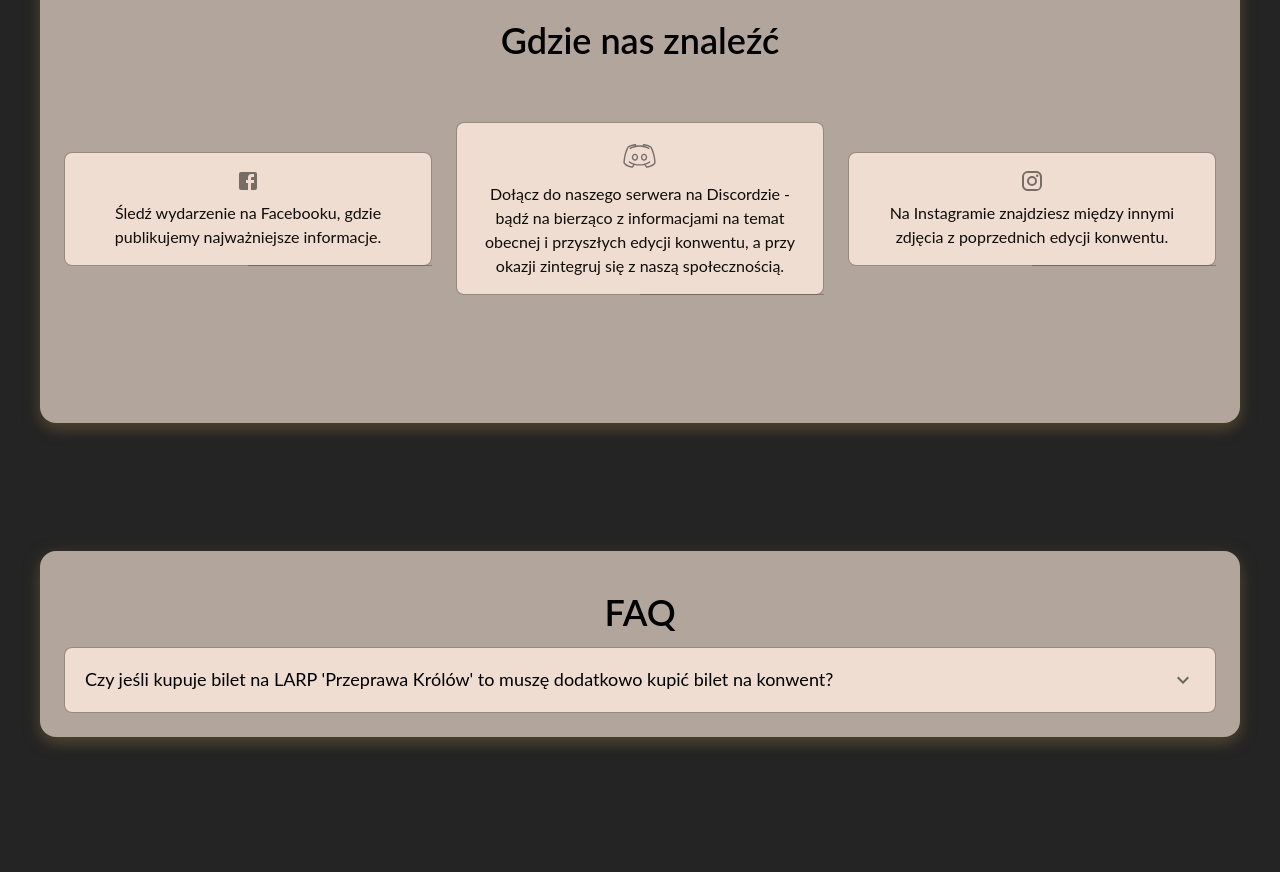
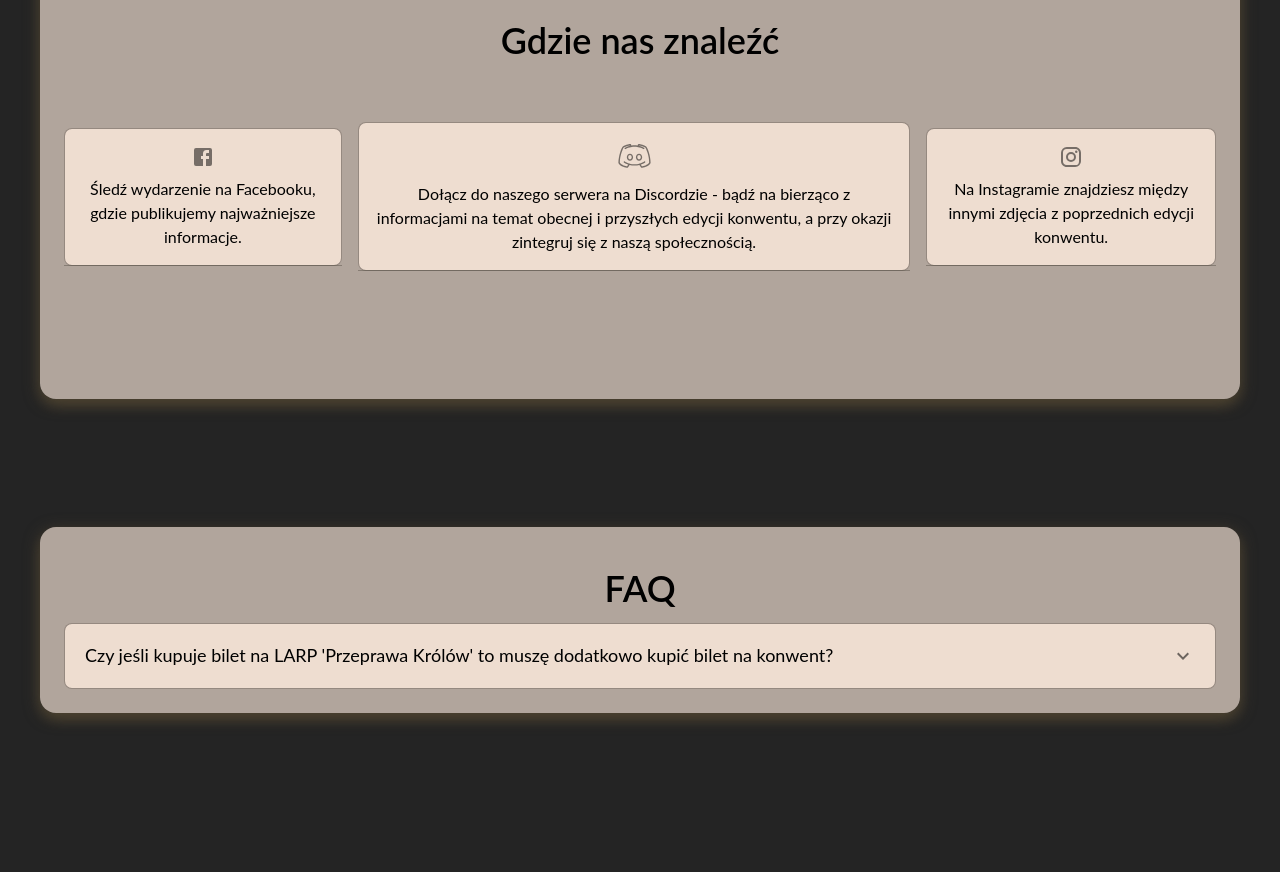
Before and after one commit to Veroshe/fornost-web, a React (Vite) app: page / in a window 1280 px wide. Shown: the part 2560-3432 px from the top of the page. Built offline with nearby package versions, Linux system fonts and the light colour scheme.

Commit message:
fix socials a bit

```diff
--- a/src/marketing-page/components/Pricing.tsx
+++ b/src/marketing-page/components/Pricing.tsx
@@ -9,6 +9,7 @@ import Container from "@mui/material/Container";
 import Divider from "@mui/material/Divider";
 import Grid from "@mui/material/Grid2";
 import Typography from "@mui/material/Typography";
+import Stack from "@mui/material/Stack";
 import { Link } from "@mui/material";
 import FacebookIcon from "@mui/icons-material/Facebook";
 import InstagramIcon from "@mui/icons-material/Instagram";
@@ -74,13 +75,14 @@ export default function Pricing() {
           Gdzie nas znaleźć
         </Typography>
       </Box>
-      <Grid
-        container
-        spacing={3}
-        sx={{ alignItems: "center", justifyContent: "center", width: "100%" }}
+
+      <Stack
+        direction="row"
+        spacing={2}
+        justifyContent={"center"}
+        alignItems={"center"}
       >
         {tiers.map(tier => (
-          <Grid size={{ xs: 12, sm: 6, md: 4 }} key={tier.title}>
           <Link
             href={tier.link}
             target="_blank"
@@ -93,12 +95,12 @@ export default function Pricing() {
                   p: 2,
                   display: "flex",
                   flexDirection: "column",
-                    gap: 4,
+                  flex: 1,
                   backgroundColor: "background.default",
                   boxShadow: "baseShadow",
                   "&:hover": {
-                      backgroundColor: (theme.vars || theme).palette.action
-                        .hover
+                    backgroundColor: (theme.vars || theme).palette.action.hover,
+                    color: alpha(theme.palette.background.default, 1)
                   }
                 })
               ]}
@@ -119,15 +121,12 @@ export default function Pricing() {
                   {tier.icon}
                 </Box>
 
-                  <Typography variant="body1" sx={{ color: "grey.900" }}>
-                    {tier.text}
-                  </Typography>
+                <Typography variant="body1">{tier.text}</Typography>
               </CardContent>
             </Card>
           </Link>
-          </Grid>
         ))}
-      </Grid>
+      </Stack>
     </Container>
   );
 }
```
Lines whose indentation alone changed are shown as unchanged.
